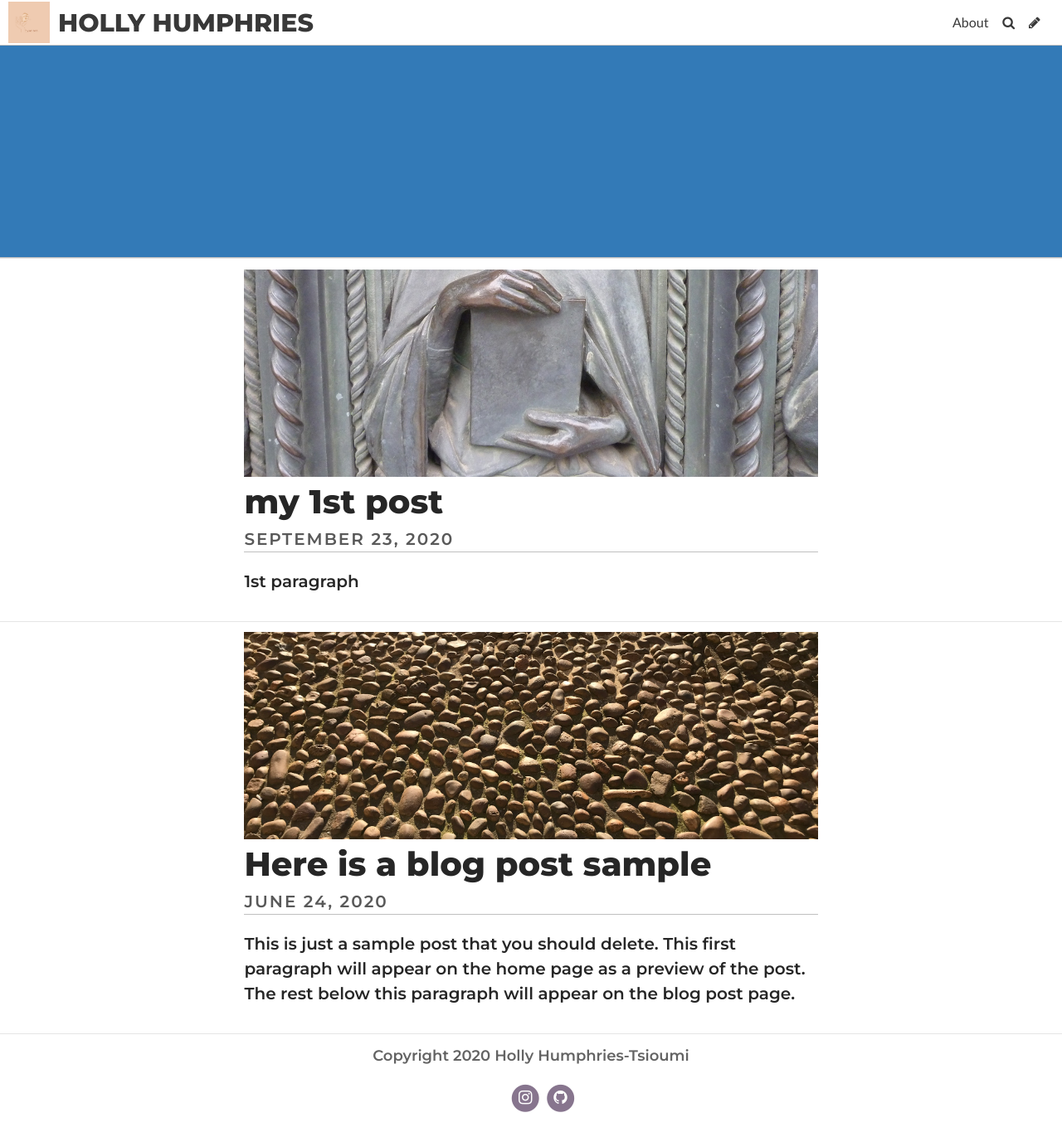
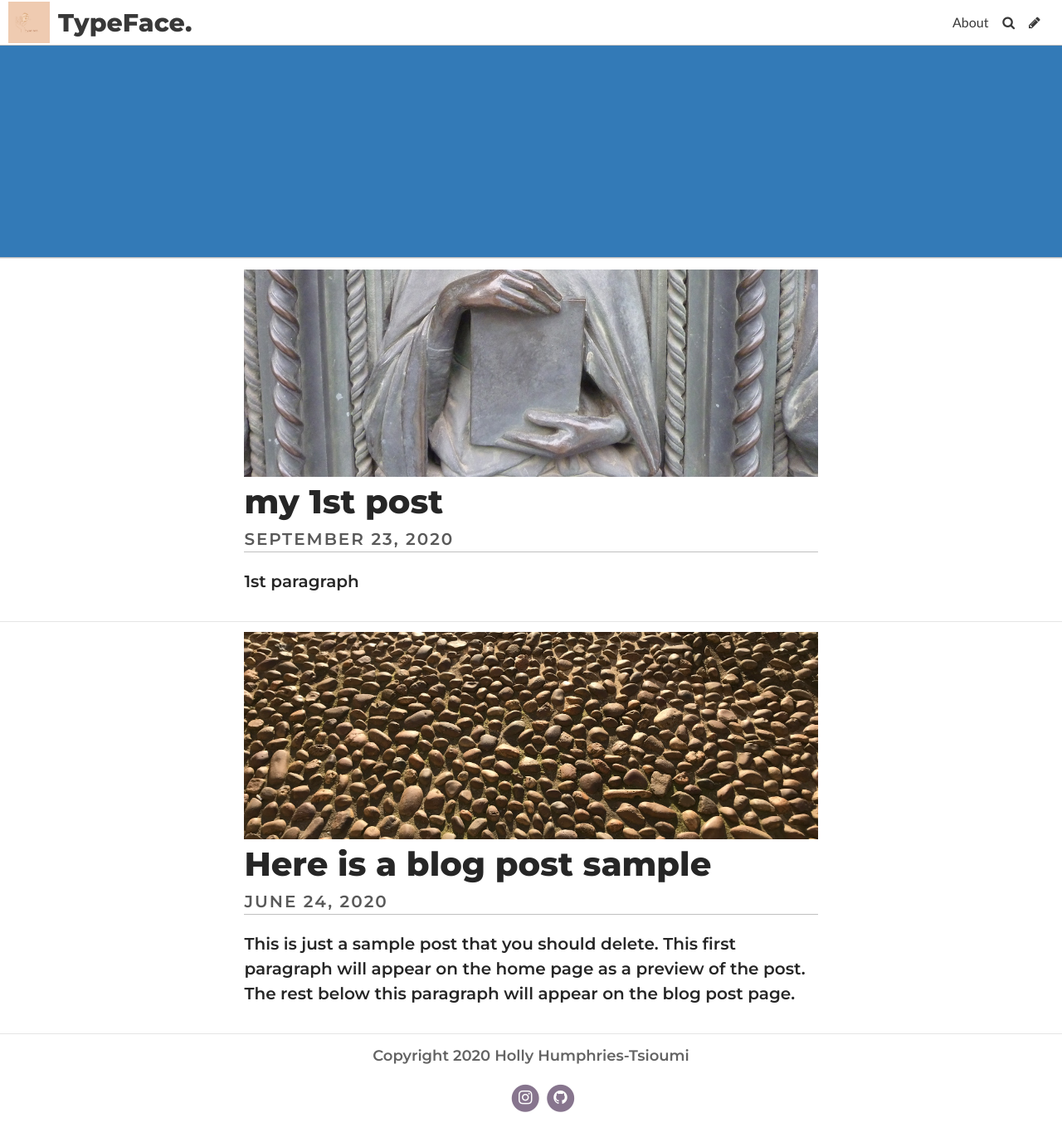
Before and after one commit to hollyhumphries/mybrookesblog, a Jekyll site: the page built from index.html, in a window 1280 px wide. Shown: the whole page at 83% size. Built offline with Jekyll 4.4.1, drawn with Linux system fonts in a browser that asks for light colours; some web fonts are replaced; the list of posts is cut into pages by our own code.

Commit message:
Update Settings “general”

```diff
--- a/_data/settings.yml
+++ b/_data/settings.yml
@@ -1,4 +1,4 @@
-title: HOLLY HUMPHRIES
+title: TypeFace.
 description: A website with a blog
 header_text: ""
 footer_text: Copyright 2020 Holly Humphries-Tsioumi
```
